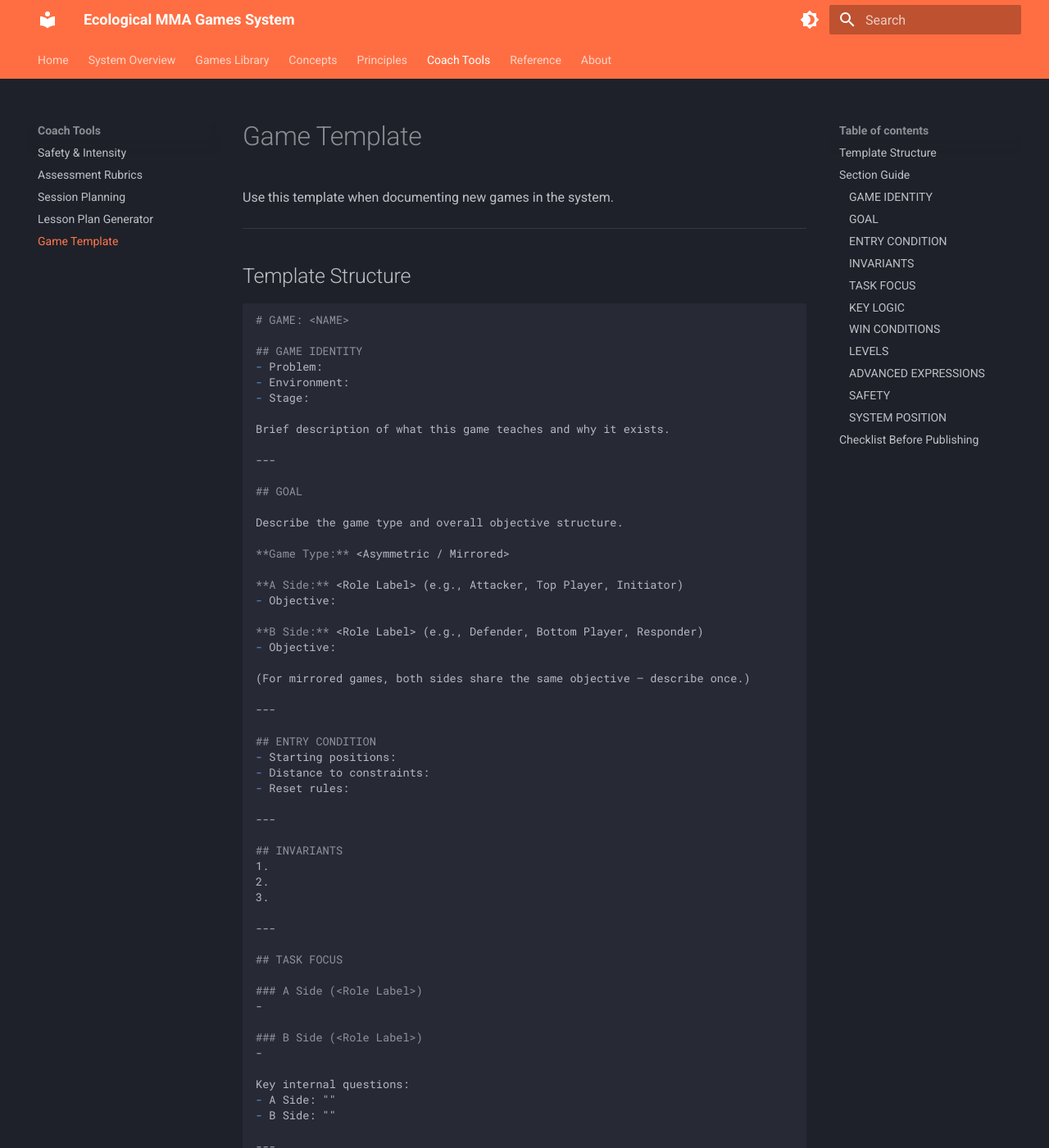
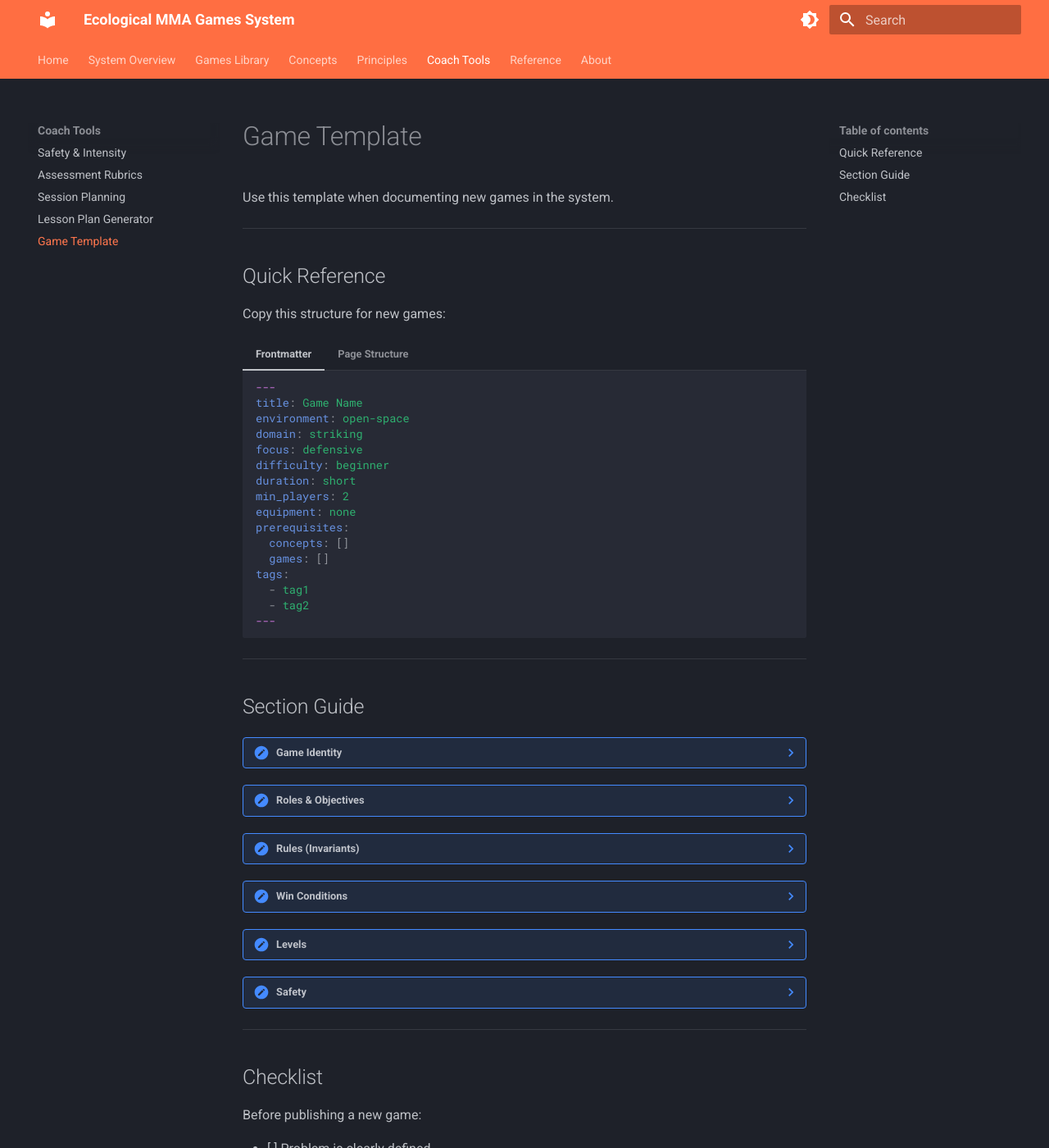
Before and after one commit to ACalienes/Ecological-MMA-Game-System, an MkDocs documentation site: the page built from docs/tools/template.md, in a window 1280 px wide and 1400 px high. Shown: the whole window at 82% size. Built offline with MkDocs 1.6.1 and Material for MkDocs 9.7.7, drawn with Linux system fonts in a browser that asks for light colours; some of the changed text lies outside the part shown.

Commit message:
Redesign game template page with better aesthetics
- Added tabbed interface for frontmatter vs page structure
- Collapsible sections for the section guide
- Cleaner tables and admonitions
- Simplified template structure
- Better visual hierarchy

````diff
--- a/docs/tools/template.md
+++ b/docs/tools/template.md
@@ -4,257 +4,186 @@
 
 ---
 
-## Template Structure
+## Quick Reference
 
-```markdown
-# GAME: <NAME>
+Copy this structure for new games:
 
-## GAME IDENTITY
-- Problem:
-- Environment:
-- Stage:
+=== "Frontmatter"
 
-Brief description of what this game teaches and why it exists.
+    ```yaml
+    ---
+    title: Game Name
+    environment: open-space
+    domain: striking
+    focus: defensive
+    difficulty: beginner
+    duration: short
+    min_players: 2
+    equipment: none
+    prerequisites:
+      concepts: []
+      games: []
+    tags:
+      - tag1
+      - tag2
+    ---
+    ```
 
----
+=== "Page Structure"
 
-## GOAL
+    ```markdown
+    # Game Name
 
-Describe the game type and overall objective structure.
+    !!! info "Game Identity"
+        - **Problem:** What this game solves
+        - **Environment:** Where it takes place
+        - **Stage:** Decision state (Access/Stabilize/Exploit/Counter)
 
-**Game Type:** <Asymmetric / Mirrored>
+    Brief description.
 
-**A Side:** <Role Label> (e.g., Attacker, Top Player, Initiator)
-- Objective:
+    ---
 
-**B Side:** <Role Label> (e.g., Defender, Bottom Player, Responder)
-- Objective:
+    ## Roles & Objectives
 
-(For mirrored games, both sides share the same objective — describe once.)
+    | Role | Objective |
+    |------|-----------|
+    | **A Side** | What they're trying to do |
+    | **B Side** | What they're trying to do |
 
----
+    ---
 
-## ENTRY CONDITION
-- Starting positions:
-- Distance to constraints:
-- Reset rules:
+    ## Setup
 
----
+    **Starting Position:** Describe positions and distances
 
-## INVARIANTS
-1.
-2.
-3.
+    **Reset When:** Conditions that trigger reset
 
----
+    ---
 
-## TASK FOCUS
+    ## Rules
 
-### A Side (<Role Label>)
--
+    **Allowed:**
+    - Action 1
+    - Action 2
 
-### B Side (<Role Label>)
--
+    **Not Allowed:**
+    - Restriction 1
+    - Restriction 2
 
-Key internal questions:
-- A Side: ""
-- B Side: ""
+    ---
 
----
+    ## Win Conditions
 
-## LEGAL ACTIONS
-- Strikes:
-- Submissions:
-- Wrestling:
+    | Role | Wins By |
+    |------|---------|
+    | A Side | Specific, observable condition |
+    | B Side | Specific, observable condition |
 
----
+    ---
 
-## KEY LOGIC (GAME-SPECIFIC)
+    ## Levels
 
-If this game has unique mechanics or decision rules, document them here.
+    | Level | Focus | Constraints |
+    |-------|-------|-------------|
+    | 1 | Core skill | Most restricted |
+    | 2 | Integration | Added complexity |
+    | 3 | Full expression | Realistic pressure |
 
----
+    ---
 
-## WIN CONDITIONS
+    ## Safety
 
-**A Side (<Role Label>) wins by:**
--
+    - Contact limits
+    - Stop conditions
 
-**B Side (<Role Label>) wins by:**
--
+    ---
 
-**Role switch / Reset rules:**
--
+    ## Connections
 
-(For diagnostic games without win conditions, describe success criteria instead.)
-
----
-
-## LEVELS
-- Level 1:
-- Level 2:
-- Level 3:
-
----
-
-## ADVANCED EXPRESSIONS (COACH CONTEXT)
-
-How does the game evolve at higher skill levels?
-
----
-
-## SAFETY
-- Contact limits:
-- Stop conditions:
-- Coach intervention criteria:
-
----
-
-## SYSTEM POSITION
-
-- Prerequisite games:
-- Follow-on games:
-- Related concepts:
-
----
-
-## SYSTEM EVOLUTION NOTICE
-
-This game may be revised as the system evolves.
-```
+    **Prerequisites:** Games/concepts needed first
+    **Leads To:** Follow-on games
+    ```
 
 ---
 
 ## Section Guide
 
-### GAME IDENTITY
+??? note "Game Identity"
 
-| Field | Description |
-|-------|-------------|
-| Problem | The core learning challenge (1 sentence) |
-| Environment | Where this game takes place |
-| Stage | Which decision state(s) this addresses |
+    The identity box appears at the top of every game page.
 
-### GOAL
+    | Field | Description | Example |
+    |-------|-------------|---------|
+    | **Problem** | Core learning challenge (1 sentence) | "Defending strikes at close range" |
+    | **Environment** | Physical context | Open Space, Wall, Ground |
+    | **Stage** | Decision state | Access, Stabilize, Exploit, Counter |
 
-Describe what each role is trying to achieve.
+??? note "Roles & Objectives"
 
-**A Side / B Side Convention:**
+    Games use **A Side** and **B Side** as neutral role labels.
 
-Games use "A Side" and "B Side" as neutral role designators. Label them appropriately for the game:
+    | Game Type | A Side | B Side |
+    |-----------|--------|--------|
+    | Offense vs Defense | Attacker | Defender |
+    | Positional | Top Player | Bottom Player |
+    | Skill Isolation | Feeder | Practitioner |
+    | Mirrored | Player 1 | Player 2 (same goal) |
 
-| Game Type | A Side Label | B Side Label |
-|-----------|--------------|--------------|
-| Offense vs Defense | Attacker | Defender |
-| Positional | Top Player | Bottom Player |
-| Territorial | Aggressor | Space Manager |
-| Skill Isolation | Feeder | Practitioner |
-| Mirrored | Player 1 | Player 2 (same goal) |
+??? note "Rules (Invariants)"
 
-**Objective types to consider:**
+    Rules define the problem space. Good rules:
 
-- Spatial control
-- Position establishment
-- Escape/reversal
-- Transition recognition
-- Successful technique execution
-
-### ENTRY CONDITION
-
-Define exactly how the game starts:
-
-- Physical positions
-- Distance from constraints (wall, boundary)
-- When/how to reset
-
-### INVARIANTS
-
-Rules that **cannot be violated**. These define the problem space.
-
-!!! tip "Good Invariants"
     - Are clear and unambiguous
     - Shape behavior toward the learning goal
     - Remove distracting options
 
-### TASK FOCUS
+    !!! example "Example"
+        "No clinching" removes grappling so athletes focus on striking range.
 
-What should each role (A Side and B Side) be paying attention to? Include:
+??? note "Win Conditions"
 
-- Physical tasks
-- Perceptual tasks
-- Internal questions for self-assessment
+    Must be **specific and observable**.
 
-Use the same role labels established in the GOAL section.
+    !!! failure "Bad"
+        "A Side wins by controlling B Side"
 
-### KEY LOGIC
+    !!! success "Good"
+        "A Side wins by holding pin (flat shoulders, controlled hips) for 5 seconds"
 
-Game-specific mechanics that don't fit elsewhere:
+??? note "Levels"
 
-- Permission triggers
-- Counter-logic rules
-- Loop conditions
-- Special transitions
+    Progressive difficulty within the same problem:
 
-### WIN CONDITIONS
+    | Level | Purpose |
+    |-------|---------|
+    | **1** | Core skill in isolation |
+    | **2** | Added resistance or options |
+    | **3** | Full expression with counters |
+    | **4** | Full MMA Expression (cross-domain threats) |
 
-Clear, observable criteria for success for each side. Avoid vague conditions.
+??? note "Safety"
 
-**Include:**
-- A Side win condition
-- B Side win condition
-- Role switch rules (if applicable)
-- Reset rules
+    Every game needs:
 
-!!! warning "Bad Win Condition"
-    "A Side wins by controlling B Side"
-
-!!! success "Good Win Condition"
-    "A Side (Attacker) wins by holding functional pin (flat shoulders, controlled hips) for 5 seconds"
-
-!!! tip "Gamification"
-    Win conditions encourage engagement. Even skill isolation games benefit from clear win conditions with role switching (see Confidence Rating concept — successful defense = role switch).
-
-### LEVELS
-
-Progressive difficulty within the same problem:
-
-- Level 1: Core problem only
-- Level 2: Added resistance or complexity
-- Level 3: Full expression with counters
-
-### ADVANCED EXPRESSIONS
-
-How does this game look different when experts play it? What emerges naturally?
-
-### SAFETY
-
-Specific to this game:
-
-- Contact limits
-- Automatic stop conditions
-- When coach must intervene
-
-### SYSTEM POSITION
-
-Where this game fits:
-
-- What must be learned first (prerequisites)
-- What this game leads to (follow-ons)
-- Related concepts
+    - **Contact limits** — How hard can strikes be?
+    - **Stop conditions** — When does play pause automatically?
+    - **Intervention criteria** — When must coach step in?
 
 ---
 
-## Checklist Before Publishing
+## Checklist
+
+Before publishing a new game:
 
 - [ ] Problem is clearly defined
 - [ ] Environment and stage are tagged
 - [ ] Win conditions are observable
 - [ ] Safety section is complete
-- [ ] System position is mapped
+- [ ] Prerequisites are mapped
 - [ ] At least 3 levels defined
-- [ ] Invariants shape behavior appropriately
+- [ ] Tags added for search
 
 ---
 
-!!! abstract "System Evolution Notice"
-    This template may be updated as new patterns emerge.
+!!! abstract "Template Evolution"
+    This template updates as patterns emerge. See [Change Log](../reference/changelog.md) for history.
````
